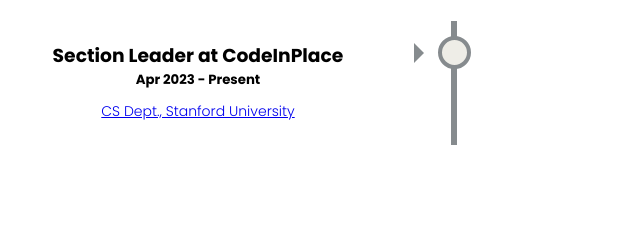
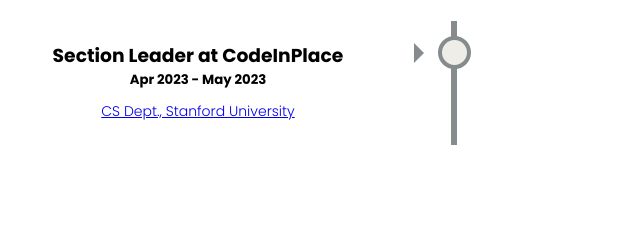
Before and after one commit to Meenakshijk17/Meenakshijk17.github.io, a plain HTML site: page index.html in a window 1280 px wide. Shown: the part 2785-3034 px from the top of the page, 186-826 px from the left. Drawn offline with Linux system fonts and the light colour scheme.

Commit message:
Updated volunteering status

```diff
--- a/index.html
+++ b/index.html
@@ -146,7 +146,7 @@
                 <div class="container left">
                     <div class="content">
                         <h3> Section Leader at CodeInPlace </h3>
-                        <h5> Apr 2023 - Present </h5>
+                        <h5> Apr 2023 - May 2023 </h5>
                         <p><a href="https://codeinplace.stanford.edu/"> CS Dept., Stanford University </a></p>
                     </div>
                 </div>
```
